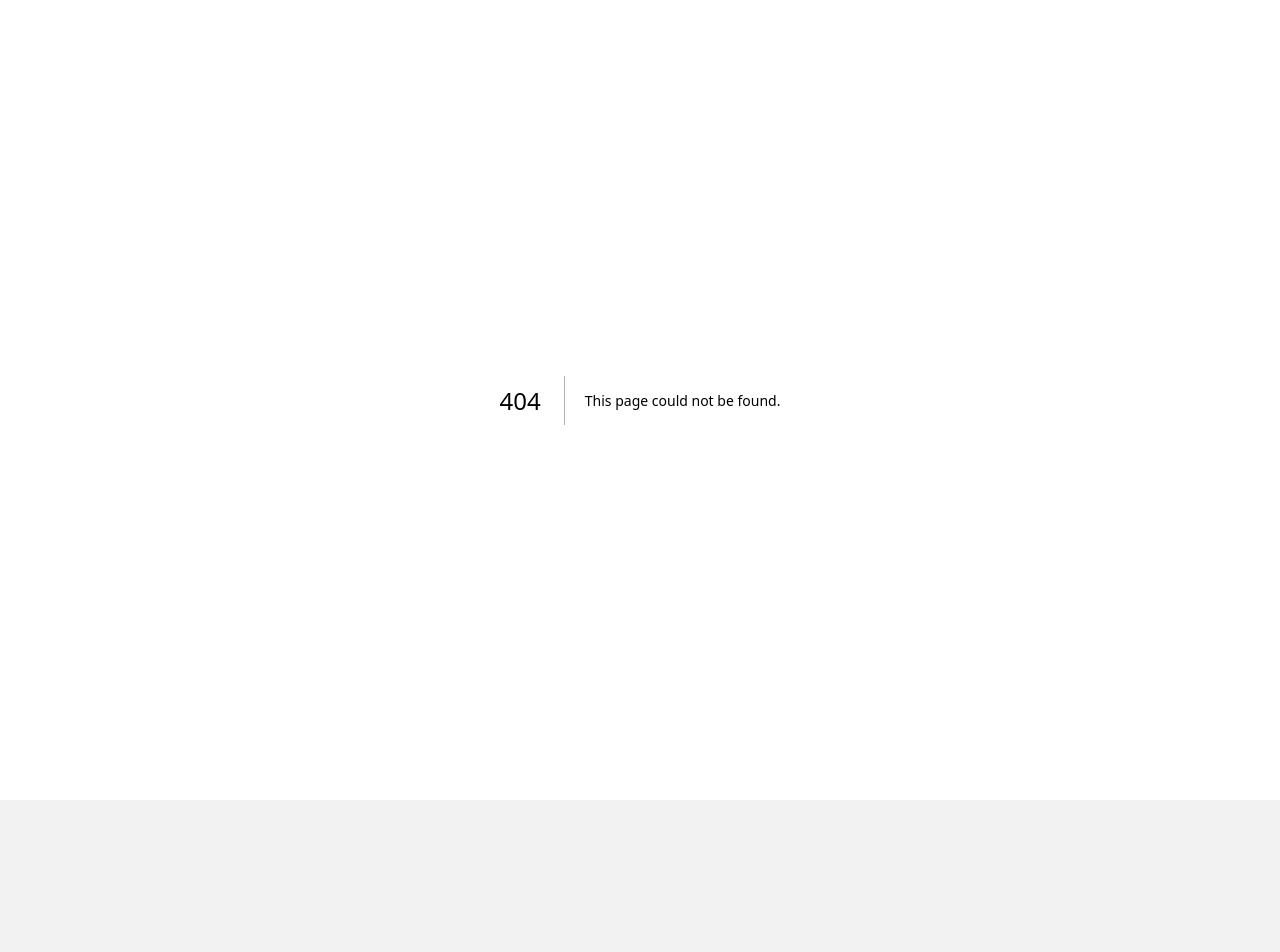
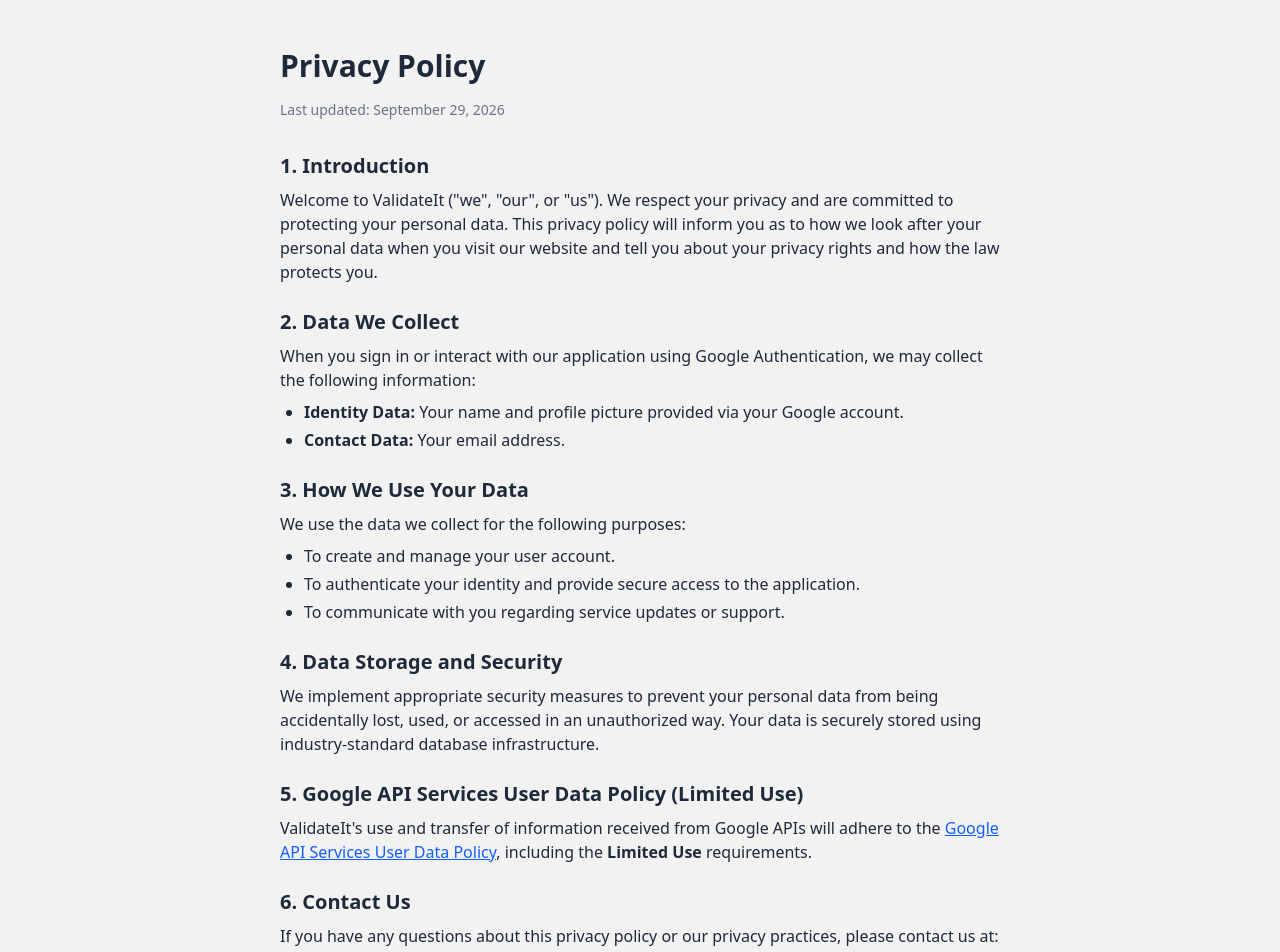
Before and after one commit to sheriffjimoh/ValidateIt, a Next.js app: page /privacy in a window 1280 px wide. Before the commit this address had no page. Shown: the top 952 px of the page. Before the commit the page ends 800 px from the top, so only its background shows below. Built offline with nearby package versions, Linux system fonts and the light colour scheme; a web font is replaced by a local one.

Commit message:
privacy policy

```diff
--- /dev/null
+++ b/app/privacy/page.tsx
@@ -0,0 +1,58 @@
+export default function PrivacyPolicy() {
+  return (
+    <main className="max-w-3xl mx-auto px-6 py-12 font-sans text-gray-800">
+      <h1 className="text-3xl font-bold mb-4">Privacy Policy</h1>
+      <p className="text-sm text-gray-500 mb-8">Last updated: September 29, 2026</p>
+
+      <section className="space-y-6">
+        <div>
+          <h2 className="text-xl font-semibold mb-2">1. Introduction</h2>
+          <p>
+            Welcome to ValidateIt (&quot;we&quot;, &quot;our&quot;, or &quot;us&quot;). We respect your privacy and are committed to protecting your personal data. This privacy policy will inform you as to how we look after your personal data when you visit our website and tell you about your privacy rights and how the law protects you.
+          </p>
+        </div>
+
+        <div>
+          <h2 className="text-xl font-semibold mb-2">2. Data We Collect</h2>
+          <p>When you sign in or interact with our application using Google Authentication, we may collect the following information:</p>
+          <ul className="list-disc pl-6 mt-2 space-y-1">
+            <li><strong>Identity Data:</strong> Your name and profile picture provided via your Google account.</li>
+            <li><strong>Contact Data:</strong> Your email address.</li>
+          </ul>
+        </div>
+
+        <div>
+          <h2 className="text-xl font-semibold mb-2">3. How We Use Your Data</h2>
+          <p>We use the data we collect for the following purposes:</p>
+          <ul className="list-disc pl-6 mt-2 space-y-1">
+            <li>To create and manage your user account.</li>
+            <li>To authenticate your identity and provide secure access to the application.</li>
+            <li>To communicate with you regarding service updates or support.</li>
+          </ul>
+        </div>
+
+        <div>
+          <h2 className="text-xl font-semibold mb-2">4. Data Storage and Security</h2>
+          <p>
+            We implement appropriate security measures to prevent your personal data from being accidentally lost, used, or accessed in an unauthorized way. Your data is securely stored using industry-standard database infrastructure.
+          </p>
+        </div>
+
+        <div>
+          <h2 className="text-xl font-semibold mb-2">5. Google API Services User Data Policy (Limited Use)</h2>
+          <p>
+            ValidateIt&apos;s use and transfer of information received from Google APIs will adhere to the <a href="https://developers.google.com/terms/api-services-user-data-policy" target="_blank" rel="noopener noreferrer" className="text-blue-600 underline">Google API Services User Data Policy</a>, including the <strong>Limited Use</strong> requirements.
+          </p>
+        </div>
+
+        <div>
+          <h2 className="text-xl font-semibold mb-2">6. Contact Us</h2>
+          <p>
+            If you have any questions about this privacy policy or our privacy practices, please contact us at:
+          </p>
+          <p className="mt-2 font-medium">Email: sheriffjimoh88@gmail.com</p>
+        </div>
+      </section>
+    </main>
+  );
+}
```
